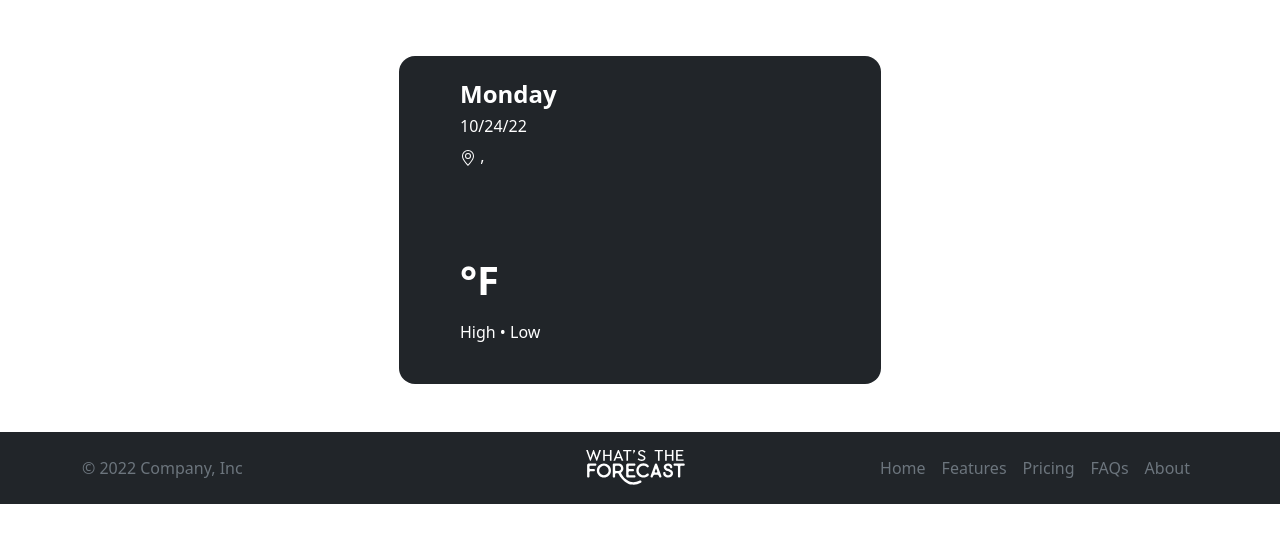
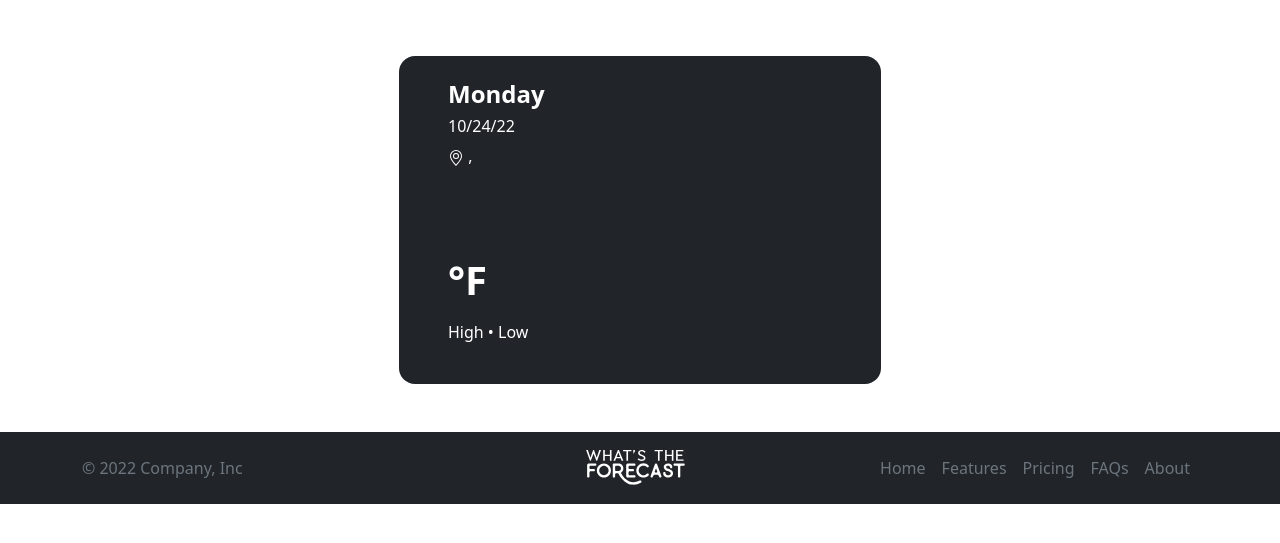
Before and after one commit to ferhanmm/WhatsTheForecast, a Flask app: page / in a window 1280 px wide. Shown: the part 132-675 px from the top of the page. Run offline with Flask 2, Linux system fonts and the light colour scheme; data that the repository does not hold is empty.

Commit message:
Update index.html

```diff
--- a/templates/index.html
+++ b/templates/index.html
@@ -35,7 +35,7 @@
     <div class="col-md-3 themed-grid-col">
     </div>
     <div class="col-md-6 themed-grid-col grid">
-      <div class="row text-bg-dark grid-container">
+      <div class="text-bg-dark grid-container">
         <div class="col-md-6 themed-grid-col main-weather">
           <h4><strong>{{weekday}}</strong></h4>
           <h6>{{currentDate}}</h6>
@@ -144,4 +144,5 @@
 </footer>
 
 
+
 {% endblock %}
```
